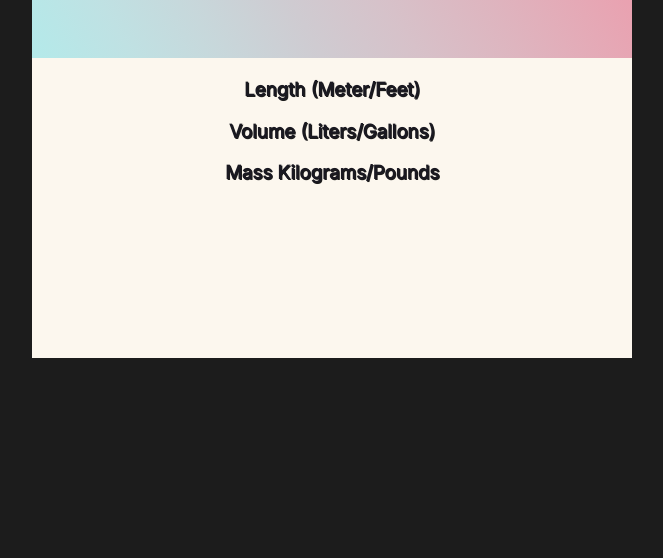
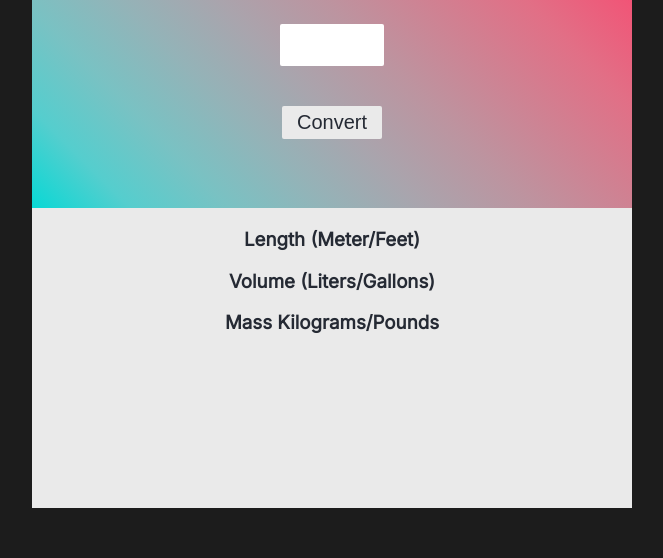
Before and after one commit to PiotrekCodes/unit_conventer, a plain HTML site: page index.html in a window 1280 px wide. Shown: the part 242-800 px from the top of the page, without its empty margins (308-971 px from the left). Drawn offline with Linux system fonts and the light colour scheme.

Commit message:
design changes

```diff
--- a/style.css
+++ b/style.css
@@ -10,11 +10,12 @@ body {
 h1,
 h3 {
   margin-top: 0;
-  text-shadow: 1px 1px #1c1c1c;
+  /* text-shadow: 1px 1px #1c1c1c; */
 }
 
 h1 {
   font-size: 30px;
+  margin-bottom: 40px;
 }
 
 p {
@@ -25,19 +26,21 @@ p {
   display: flex;
   flex-direction: column;
   align-items: center;
+  margin-top: 150px;
 }
 .top {
   background-image: linear-gradient(
-    60deg,
-    hsl(180deg 56% 81%) 0%,
-    hsl(183deg 39% 82%) 13%,
-    hsl(191deg 21% 82%) 25%,
-    hsl(270deg 6% 81%) 37%,
-    hsl(338deg 21% 80%) 50%,
-    hsl(345deg 38% 79%) 63%,
-    hsl(347deg 54% 78%) 75%,
-    hsl(348deg 69% 77%) 87%,
-    hsl(348deg 81% 75%) 100%
+    45deg,
+    hsl(179deg 93% 44%) 0%,
+    hsl(180deg 55% 57%) 11%,
+    hsl(181deg 38% 62%) 22%,
+    hsl(188deg 20% 65%) 33%,
+    hsl(281deg 5% 66%) 44%,
+    hsl(343deg 24% 66%) 56%,
+    hsl(347deg 45% 66%) 67%,
+    hsl(348deg 66% 66%) 78%,
+    hsl(347deg 84% 64%) 89%,
+    hsl(345deg 100% 59%) 100%
   );
   height: 260px;
   width: 600px;
@@ -46,19 +49,31 @@ p {
   flex-direction: column;
   align-items: center;
 }
+.bottom {
+  padding: 20px 0;
+  background-color: #eaeaea;
+  color: #252a34;
+  width: 600px;
+  height: 260px;
+}
 
 .input {
   width: 100px;
+  height: 40px;
+  font-size: 30px;
+  margin-bottom: 20px;
+  outline: none;
+  border-radius: 2px;
+  border: none;
 }
 
 .btn {
+  font-size: 20px;
   width: 100px;
+  border: none;
+  border-radius: 2px;
+  padding: 5px 15px;
+  margin-top: 20px;
+  color: #252a34;
+  background: #eaeaea;
 }
-
-.bottom {
-  padding: 20px 0;
-  background-color: #fcf7ee;
-  color: #1a1921;
-  width: 600px;
-  height: 260px;
-}
```
